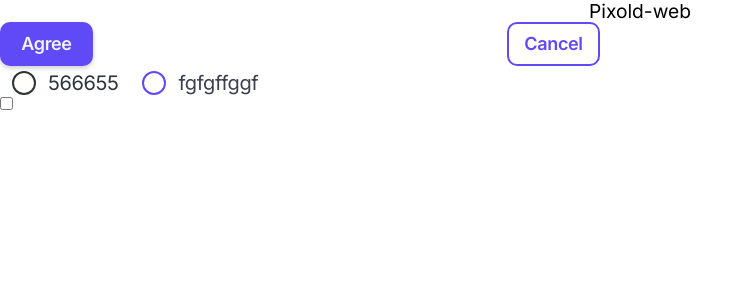
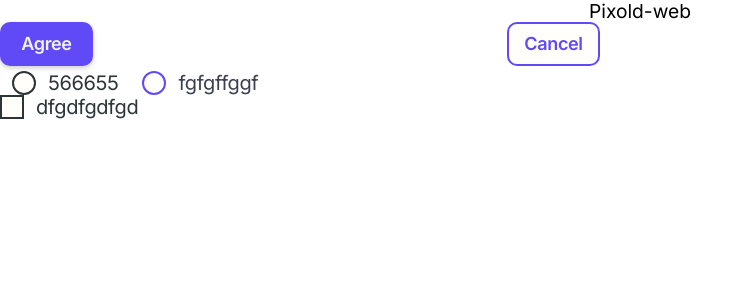
Before and after one commit to mbuslenko/pixold-web, a React (Create React App) app: page / in a window 1280 px wide. Shown: the top 300 px of the page, without its empty margins (0-753 px from the left). Built offline with nearby package versions, Linux system fonts and the light colour scheme.

Commit message:
pixold-ui: add checkbox

```diff
--- a/src/App.tsx
+++ b/src/App.tsx
@@ -1,10 +1,17 @@
+import { useState } from 'react';
 import './App.scss';
 import Button from './components/button/Button';
 import Checkbox from './components/checkbox/Checkbox';
 import RadioBtn from './components/radioButton/RadioBtn';
-import { ButtonStyles, RadioBtnStyles } from './enums';
+import { ButtonStyles, InputsStyles } from './enums';
 
 function App() {
+  const [checkedOne, setCheckedOne] = useState<boolean>(false);
+
+  const handleChangeOne = () => {
+    setCheckedOne(!checkedOne);
+  };
+
   return (
     <>
       <div className="App">Pixold-web</div>
@@ -13,11 +20,16 @@ function App() {
         <Button textContent="Cancel" styles={ButtonStyles.secondary} action={() => {}} />
       </div>
       <div>
-        <RadioBtn className={RadioBtnStyles.default} textContent="566655" />
-        <RadioBtn className={RadioBtnStyles.purple} textContent="fgfgffggf" />
+        <RadioBtn className={InputsStyles.default} textContent="566655" />
+        <RadioBtn className={InputsStyles.purple} textContent="fgfgffggf" />
       </div>
       <div>
-        <Checkbox />
+        <Checkbox
+          className={InputsStyles.default}
+          textContent="dfgdfgdfgd"
+          value={checkedOne}
+          onChange={handleChangeOne}
+        />
       </div>
     </>
   );
--- a/src/components/checkbox/Checkbox.scss
+++ b/src/components/checkbox/Checkbox.scss
@@ -0,0 +1,112 @@
+@import '../../shared/Variable.scss';
+
+.checkbox-label-default,
+.checkbox-label-purple {
+  position: relative;
+}
+
+.checkbox-input-default,
+.checkbox-input-purple {
+  -webkit-appearance: none;
+  width: 24px;
+  height: 24px;
+  background: #fffefb;
+  border: 2px solid #2d3436;
+  /*   box-shadow: 0 1px 2px rgba(0, 0, 0, 0.05), inset 0px -15px 10px -12px rgba(0, 0, 0, 0.05);
+  padding: 9px;
+  border-radius: 3px;
+  display: inline-block; */
+  position: relative;
+}
+
+.checkbox-input-default:active,
+.checkbox-input-default:checked:active {
+  border: 3px solid #2d3436;
+}
+
+.checkbox-input-default:checked {
+  border: 3px solid #2d3436;
+  color: #2d3436;
+}
+
+.checkbox-input-default:checked:after,
+.checkbox-input-line-default:checked:after {
+  /*   content: '\2714';
+  font-size: 14px;
+  position: absolute;
+  top: 0px;
+  left: 3px;
+  color: #99a1a7; */
+  content: '';
+  position: absolute;
+  left: 0;
+  right: 0;
+  top: 0;
+  bottom: 6px;
+  margin: auto;
+  width: 8px;
+  height: 12px;
+  border-right: 2px solid #2d3436;
+  border-bottom: 2px solid #2d3436;
+  transform: rotate(45deg);
+}
+
+.checkbox-input-line-default:checked:after {
+  bottom: 0;
+  width: 12px;
+  height: 2px;
+  background-color: #2d3436;
+  transform: rotate(0deg);
+}
+
+.checkbox-text-default,
+.checkbox-text-purple {
+  position: absolute;
+  font-size: 20px;
+  line-height: 24px;
+  letter-spacing: -0.02em;
+  color: #2d3436;
+  margin-left: 12px;
+}
+
+.checkbox-input-purple {
+  border: 2px solid $purple;
+}
+
+.checkbox-input-purple:active,
+.checkbox-input-purple:checked:active {
+  border: 3px solid $purple;
+}
+
+.checkbox-input-purple:checked {
+  border: 3px solid $purple;
+  color: $purple;
+}
+
+.checkbox-input-purple:checked:after,
+.checkbox-input-line-purple:checked:after {
+  content: '';
+  position: absolute;
+  left: 0;
+  right: 0;
+  top: 0;
+  bottom: 6px;
+  margin: auto;
+  width: 8px;
+  height: 12px;
+  border-right: 2px solid $purple;
+  border-bottom: 2px solid $purple;
+  transform: rotate(45deg);
+}
+
+.checkbox-input-line-purple:checked:after {
+  bottom: 0;
+  width: 12px;
+  height: 2px;
+  background-color: $purple;
+  transform: rotate(0deg);
+}
+
+.checkbox-text-purple {
+  color: #3b3f4e;
+}
--- a/src/components/checkbox/Checkbox.tsx
+++ b/src/components/checkbox/Checkbox.tsx
@@ -1,6 +1,19 @@
-import React, { FC } from 'react';
+import React, { FC, useState } from 'react';
+import { ICheckbox } from '../../interfaces';
 import './Checkbox.scss';
 
-const Checkbox: FC = (props) => <input type="checkbox" {...props} />;
+const Checkbox: FC<ICheckbox> = ({ className, textContent, value, onChange }) => {
+  // const [checked, setChecked] = useState<boolean>(false);
+
+  // const handleChange = () => {
+  //   setChecked(!checked);
+  // };
+  return (
+    <label className={`checkbox-label-${className}`}>
+      <input type="checkbox" checked={value} onChange={onChange} className={`checkbox-input-${className}`} />
+      <span className={`checkbox-text-${className}`}>{textContent}</span>
+    </label>
+  );
+};
 
 export default Checkbox;
--- a/src/components/radioButton/RadioBtn.scss
+++ b/src/components/radioButton/RadioBtn.scss
@@ -1,3 +1,5 @@
+@import '../../shared/Variable.scss';
+
 .form-control-default {
   font-size: 20px;
   line-height: 24px;
@@ -16,11 +18,11 @@
   background-color: #fffefb;
   margin: 0;
 
-  color: currentColor;
+  color: #2d3436;
   width: 24px;
   height: 24px;
 
-  border: 2px solid currentColor;
+  border: 2px solid #2d3436;
   border-radius: 50%;
   transform: translateY(0.25em);
   /*   display: grid;
@@ -67,7 +69,7 @@
   font-size: 20px;
   line-height: 24px;
   letter-spacing: -0.02em;
-  color: #604af7;
+  color: $purple;
   margin: 0px 12px;
 }
 
@@ -77,11 +79,11 @@
   background-color: #fffefb;
   margin: 0;
 
-  color: currentColor;
+  color: $purple;
   width: 24px;
   height: 24px;
 
-  border: 2px solid #604af7;
+  border: 2px solid $purple;
   border-radius: 50%;
   transform: translateY(0.25em);
   position: relative;
@@ -101,12 +103,12 @@
   border-radius: 50%;
   transform: scale(0);
   transition: 120ms transform ease-in-out;
-  background-color: #604af7;
+  background-color: $purple;
   box-shadow: 0px 0px 3px rgba(66, 39, 253, 0.4);
 }
 
 .radio-input-purple[type='radio']:checked {
-  border: 3px solid #604af7;
+  border: 3px solid $purple;
 }
 
 .radio-input-purple[type='radio']:checked::before {
--- a/src/enums.ts
+++ b/src/enums.ts
@@ -3,7 +3,7 @@ export enum ButtonStyles {
   secondary = ' white',
 }
 
-export enum RadioBtnStyles {
+export enum InputsStyles {
   default = 'default',
   purple = 'purple',
 }
```
Also changed, not shown: src/interfaces.ts (+9 -2 lines).
